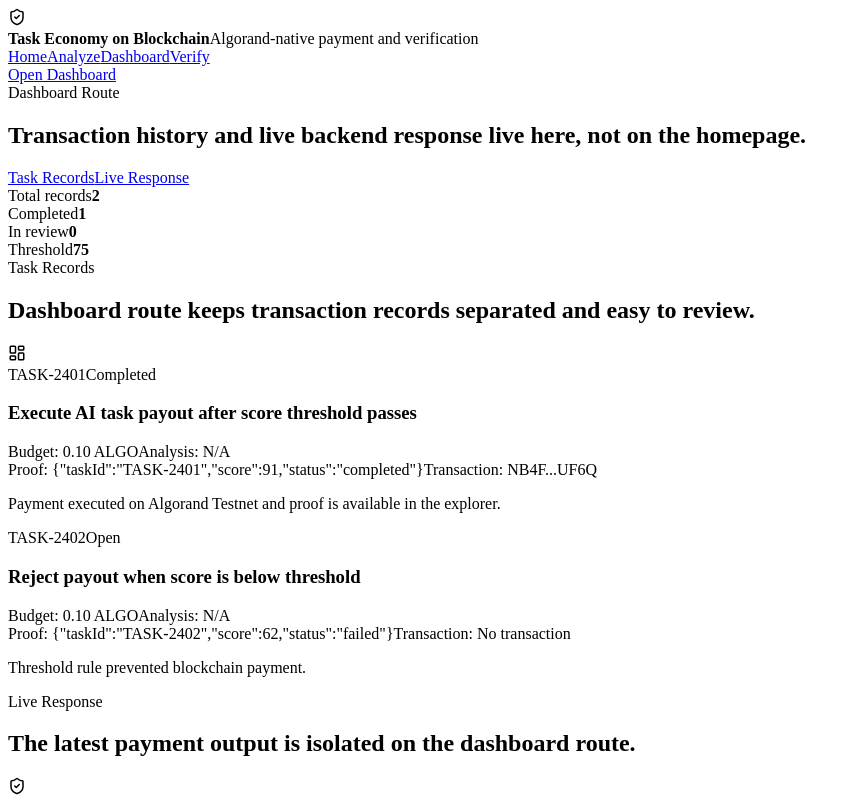
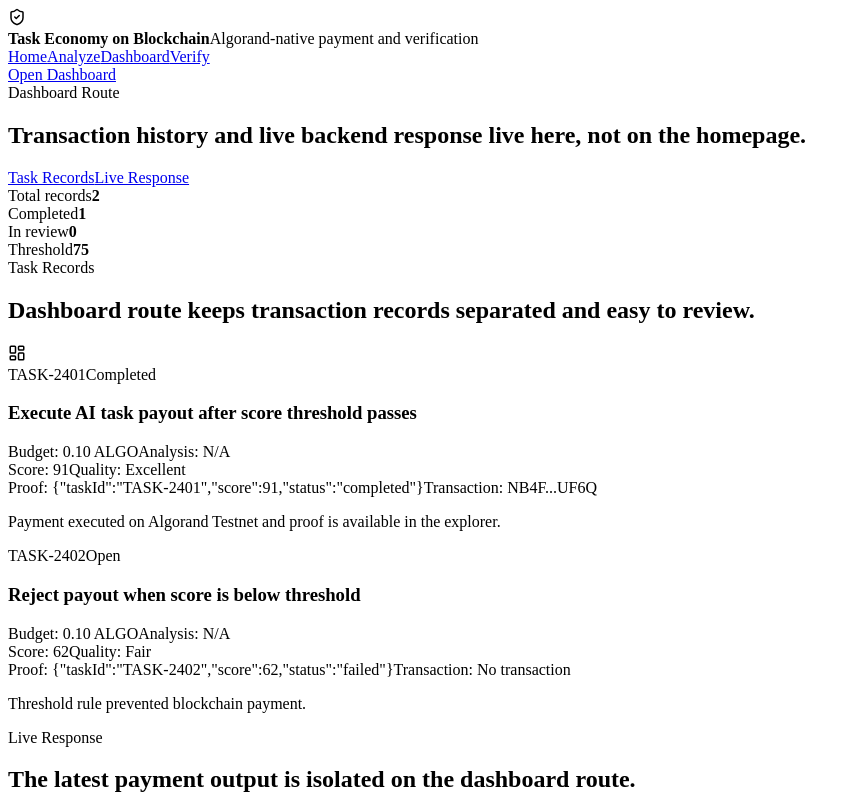
Before and after one commit to AdapaRohith/Task-Economy-on-Blockchain, a React (Vite) app: page /dashboard in a window 1280 px wide. Shown: the top 800 px of the page, without its empty margins (0-860 px from the left). Built offline with nearby package versions, Linux system fonts and the light colour scheme; no server answers; the HTML template or start-up script is replaced by a standard one.

Commit message:
added ai summary

```diff
--- a/n8n-workflow.json
+++ b/n8n-workflow.json
@@ -66,7 +66,7 @@
     {
       "parameters": {
         "method": "POST",
-        "url": "http://localhost:4000/internal/algorand-pay",
+        "url": "={{ $env.ALGORAND_PAY_SERVICE_URL }}/internal/algorand-pay",
         "sendHeaders": true,
         "headerParameters": {
           "parameters": [
@@ -88,7 +88,7 @@
       "type": "n8n-nodes-base.httpRequest",
       "typeVersion": 4.2,
       "position": [720, 520],
-      "notes": "Replace this URL with your real Algorand payment microservice or Algorand node RPC.\nAlternatively, use the n8n-nodes-algorand community node if installed."
+      "notes": "Set n8n env var ALGORAND_PAY_SERVICE_URL to your public backend base URL (no trailing slash), e.g. https://your-backend.example.com.\nThis node will call {{$env.ALGORAND_PAY_SERVICE_URL}}/internal/algorand-pay."
     },
     {
       "parameters": {
--- a/src/App.jsx
+++ b/src/App.jsx
@@ -51,7 +51,9 @@ function App() {
   const [taskTitle, setTaskTitle] = useState(persistedState?.taskTitle || 'Trigger Algorand-native payment after AI evaluation')
   const [taskBudget, setTaskBudget] = useState(persistedState?.taskBudget || '0.10')
   const [taskType, setTaskType] = useState(persistedState?.taskType || 'Code Review')
-  const [receiverAddress, setReceiverAddress] = useState(persistedState?.receiverAddress || '')
+  const [receiverAddress, setReceiverAddress] = useState(
+    persistedState?.receiverAddress || '77432YTGN5CDXV6N5F275UQXCQ3WTOSNQPZIROYXOSDJL6GW7E3EIKQ2YE',
+  )
   const [workflowState, setWorkflowState] = useState(
     persistedState?.workflowState || {
       phase: 'idle',
--- a/src/config.js
+++ b/src/config.js
@@ -1,20 +1,32 @@
 // ─── API Configuration ──────────────────────────────────────────────────────
-// When running locally with Express backend: leave N8N_WEBHOOK_BASE empty.
-// When deployed to GitHub Pages (static): set your n8n webhook base URL.
+// Local development (localhost): uses Express backend via /api (Vite proxy).
+// Deployed static app: requires VITE_N8N_WEBHOOK_BASE.
 //
-// n8n Cloud example:  https://YOUR-INSTANCE.app.n8n.cloud/webhook
-// Self-hosted example: https://your-n8n-domain.com/webhook
+// Optional env var:
+//   VITE_N8N_WEBHOOK_BASE=https://YOUR-INSTANCE.app.n8n.cloud/webhook
+//   VITE_USE_N8N_ON_LOCALHOST=true
 // ─────────────────────────────────────────────────────────────────────────────
 
-const N8N_WEBHOOK_BASE = 'https://adaparohith.app.n8n.cloud/webhook'
+const configuredWebhookBase = String(import.meta.env.VITE_N8N_WEBHOOK_BASE || '').trim()
+const isLocalhost =
+  typeof window !== 'undefined' && ['localhost', '127.0.0.1'].includes(window.location.hostname)
+const useN8nOnLocalhost = String(import.meta.env.VITE_USE_N8N_ON_LOCALHOST || 'false').toLowerCase() === 'true'
+
+const API_BASE = isLocalhost
+  ? (useN8nOnLocalhost && configuredWebhookBase ? configuredWebhookBase : '/api')
+  : configuredWebhookBase
 
 // Algorand Testnet indexer (public, no auth needed)
 const INDEXER_BASE = 'https://testnet-idx.algonode.cloud'
 const EXPLORER_BASE = 'https://testnet.algoexplorer.io/tx/'
 
 export const API = {
-  analyze: `${N8N_WEBHOOK_BASE}/analyze`,
-  pay: `${N8N_WEBHOOK_BASE}/pay`,
+  analyze: `${API_BASE}/analyze`,
+  pay: `${API_BASE}/pay`,
   indexerBase: INDEXER_BASE,
   explorerBase: EXPLORER_BASE,
 }
+
+if (!configuredWebhookBase && (!isLocalhost || useN8nOnLocalhost)) {
+  console.warn('VITE_N8N_WEBHOOK_BASE is not set. Analyze/Pay endpoints will not be available in deployed mode.')
+}
--- a/src/pages/AnalyzePage.jsx
+++ b/src/pages/AnalyzePage.jsx
@@ -30,7 +30,8 @@ export function AnalyzePage({
 }) {
   const resultsRef = useRef(null)
   const isProcessing = workflowState.phase === 'scoring'
-  const hasResults = workflowState.phase !== 'idle' && workflowState.phase !== 'error'
+  const hasResults =
+    workflowState.phase !== 'idle' && (workflowState.phase !== 'error' || Boolean(workflowState.analysis))
   const isSuccess = workflowState.phase === 'success'
   const isSkipped = workflowState.phase === 'skipped'
   const isError = workflowState.phase === 'error'
@@ -40,6 +41,46 @@ export function AnalyzePage({
   const aiSummary = workflowState.analysis?.summary || ''
   const txId = workflowState.txId || ''
   const explorerLink = workflowState.explorerUrl || ''
+  const safeBudget = Number.isFinite(Number(taskBudget)) ? Number(taskBudget).toFixed(2) : taskBudget
+
+  const getQualityFromScore = (value) => {
+    if (value === null) {
+      return {
+        label: 'Not evaluated yet',
+        detail: 'Run AI Score to get a quality assessment for this task.',
+      }
+    }
+
+    if (value >= 90) {
+      return {
+        label: 'Excellent',
+        detail: 'High confidence task quality with strong execution readiness.',
+      }
+    }
+
+    if (value >= 75) {
+      return {
+        label: 'Good',
+        detail: 'Task quality is strong enough to pass threshold and proceed to payment.',
+      }
+    }
+
+    if (value >= 60) {
+      return {
+        label: 'Fair',
+        detail: 'Task is acceptable but needs improvements to consistently pass threshold.',
+      }
+    }
+
+    return {
+      label: 'Needs improvement',
+      detail: 'Task quality is currently too weak and is likely to fail threshold checks.',
+    }
+  }
+
+  const quality = getQualityFromScore(score)
+
+  const taskUnderstanding = `Task "${taskTitle}" is categorized as ${taskType} with a reward budget of ${safeBudget} ALGO. The workflow evaluates this task for quality and payout eligibility against threshold ${threshold}.`
 
   const handleRun = async () => {
     await onRunWorkflow()
@@ -218,6 +259,20 @@ export function AnalyzePage({
                   </div>
 
                   {/* AI Summary */}
+                  {(taskTitle || taskType || taskBudget) && (
+                    <div className="result-block">
+                      <span className="result-block-label">Task Understanding</span>
+                      <p className="result-summary-text">{taskUnderstanding}</p>
+                    </div>
+                  )}
+
+                  <div className="result-block">
+                    <span className="result-block-label">Task Quality</span>
+                    <p className="result-summary-text">
+                      <strong>{quality.label}</strong> {score !== null ? `(${score}/100).` : ''} {quality.detail}
+                    </p>
+                  </div>
+
                   {aiSummary && (
                     <div className="result-block">
                       <span className="result-block-label">AI Summary</span>
--- a/src/pages/DashboardPage.jsx
+++ b/src/pages/DashboardPage.jsx
@@ -2,6 +2,29 @@ import { motion } from 'framer-motion'
 import { LayoutDashboard, ShieldCheck } from 'lucide-react'
 
 export function DashboardPage({ tasks, workflowState, threshold }) {
+  const getQualityFromScore = (value) => {
+    if (!Number.isFinite(Number(value))) return 'Not evaluated yet'
+    const score = Number(value)
+
+    if (score >= 90) return 'Excellent'
+    if (score >= 75) return 'Good'
+    if (score >= 60) return 'Fair'
+    return 'Needs improvement'
+  }
+
+  const getTaskScore = (task) => {
+    if (Number.isFinite(Number(task.analysis?.score))) {
+      return Number(task.analysis.score)
+    }
+
+    try {
+      const parsed = JSON.parse(task.proofHash)
+      return Number.isFinite(Number(parsed?.score)) ? Number(parsed.score) : null
+    } catch {
+      return null
+    }
+  }
+
   const stats = {
     total: tasks.length,
     completed: tasks.filter((task) => task.status === 'Completed').length,
@@ -60,7 +83,11 @@ export function DashboardPage({ tasks, workflowState, threshold }) {
           </div>
 
           <div className="task-list">
-            {tasks.map((task) => (
+            {tasks.map((task) => {
+              const taskScore = getTaskScore(task)
+              const qualityLabel = getQualityFromScore(taskScore)
+
+              return (
                 <motion.article
                   key={task.id}
                   className="task-card"
@@ -79,13 +106,18 @@ export function DashboardPage({ tasks, workflowState, threshold }) {
                     <span>Budget: {task.budget}</span>
                     <span>Analysis: {task.analysis?.source || 'N/A'}</span>
                   </div>
+                  <div className="task-info">
+                    <span>Score: {taskScore ?? '--'}</span>
+                    <span>Quality: {qualityLabel}</span>
+                  </div>
                   <div className="task-proof">
                     <span>Proof: {task.proofHash}</span>
                     <span>Transaction: {task.rewardTx}</span>
                   </div>
                   <p>{task.verification}</p>
                 </motion.article>
-            ))}
+              )
+            })}
           </div>
         </motion.section>
 
```
Also changed, not shown: 2 other files (tests, documents, lock files or other folders). Lines whose indentation alone changed are shown as unchanged.
